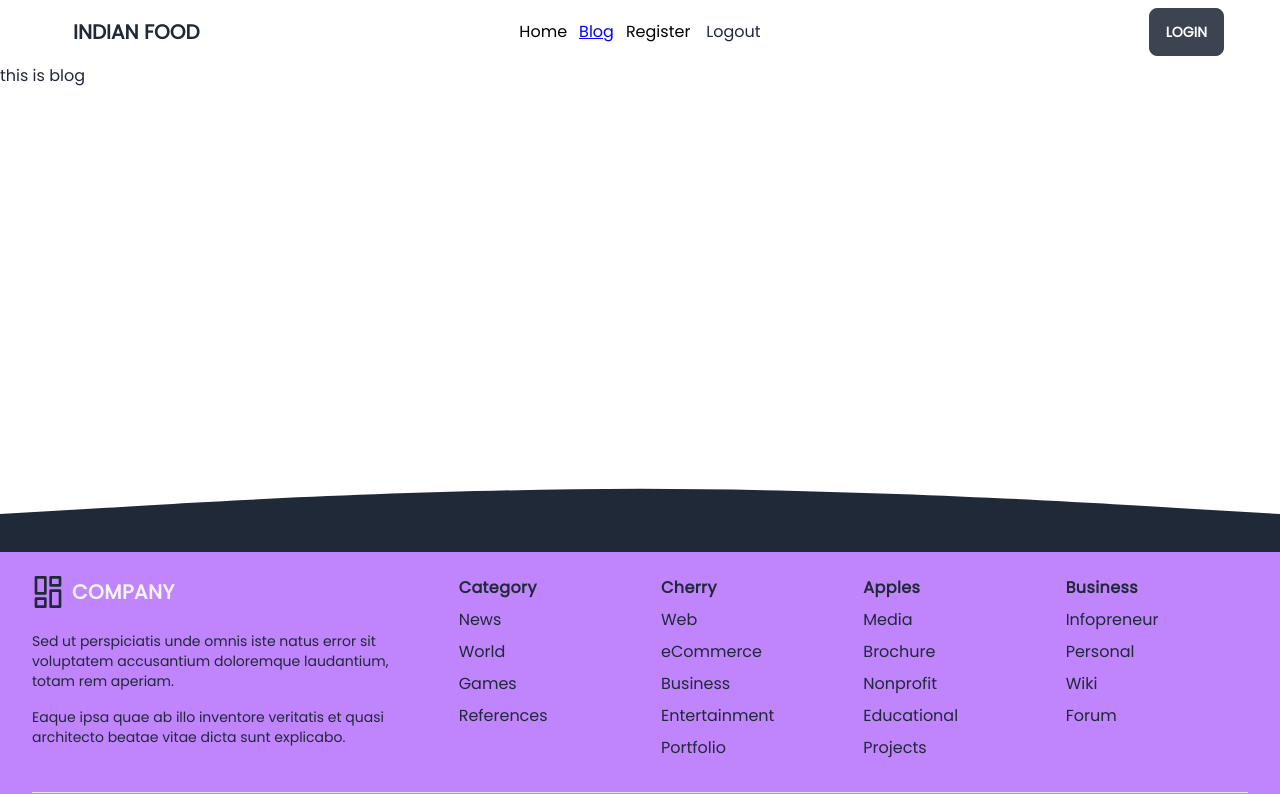
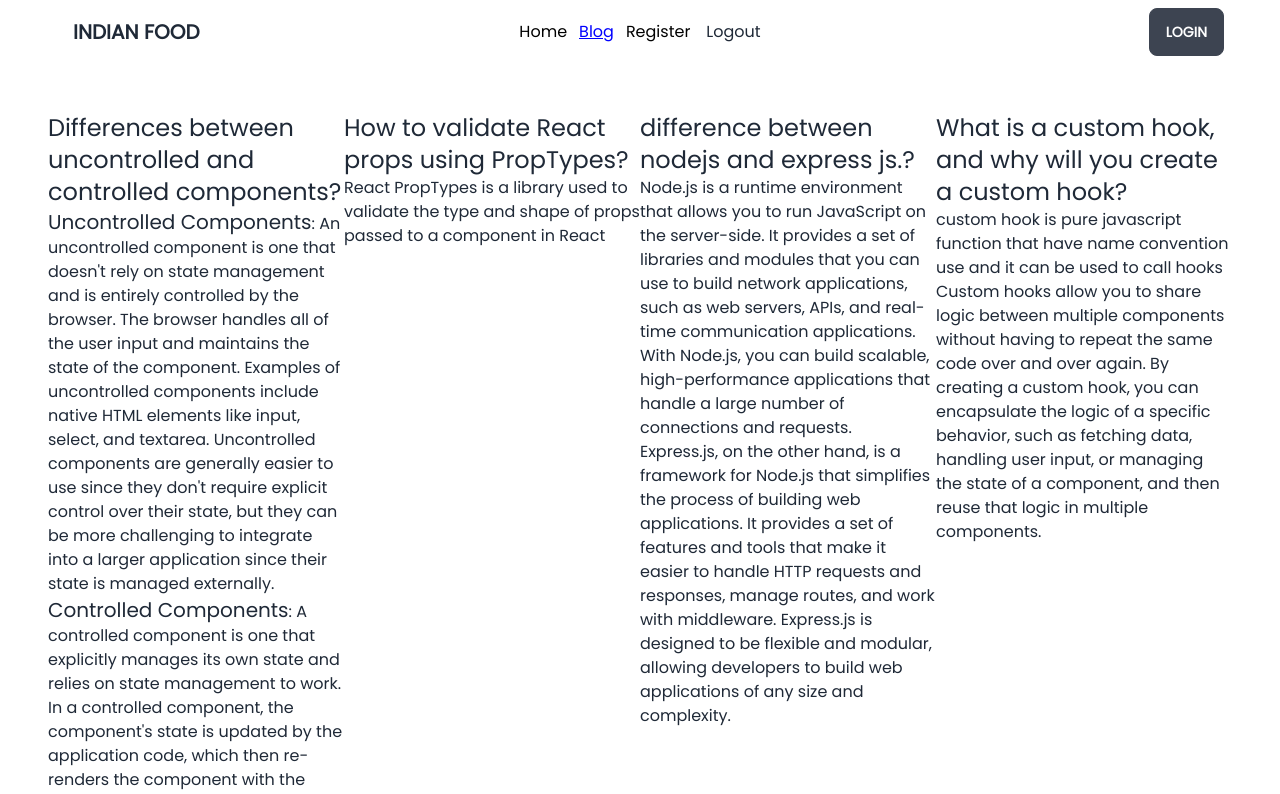
Before and after one commit to ajoy45/chef-receipe, a React (Vite) app: page /blog in a window 1280 px wide. Shown: the top 794 px of the page. Built offline with nearby package versions, Linux system fonts and the light colour scheme; no server answers.

Commit message:
react pdf added

```diff
--- a/package.json
+++ b/package.json
@@ -18,7 +18,9 @@
     "react": "^18.2.0",
     "react-dom": "^18.2.0",
     "react-icons": "^4.8.0",
+    "react-lazy-load": "^4.0.1",
     "react-router-dom": "^6.11.0",
+    "react-to-print": "^2.14.12",
     "react-toastify": "^9.1.2",
     "sort-by": "^1.2.0"
   },
--- a/src/Router/Router.jsx
+++ b/src/Router/Router.jsx
@@ -20,7 +20,7 @@ import RequireAuth from '../shared/RequireAuth';
         {
           path: "/",
           element: <Home></Home>,
-          loader:()=>fetch('http://localhost:3000/data')
+          loader:()=>fetch('https://assingement10-server-ajoy45.vercel.app/data')
         },
         {
           path: "blog",
@@ -42,7 +42,7 @@ import RequireAuth from '../shared/RequireAuth';
           element: <RequireAuth>
             <Recipe></Recipe>
           </RequireAuth>,
-          loader:({params})=>fetch(`http://localhost:3000/data/${params.id}`)
+          loader:({params})=>fetch(`https://assingement10-server-ajoy45.vercel.app/data/${params.id}`)
         }
       ]
 
--- a/src/pages/Blog.jsx
+++ b/src/pages/Blog.jsx
@@ -1,10 +1,36 @@
-import React from 'react';
-
+import React, { useRef } from 'react';
+import ReactToPrint from 'react-to-print';
 const Blog = () => {
+    const ref=useRef()
     return (
-        <div>
-            <h1>this is blog</h1>
+        <>
+        <div ref={ref}  className='grid grid-cols-1 md:grid-cols-4 px-12 mt-12'>
+            <div >
+                <h1 className='text-2xl'>Differences between uncontrolled and controlled components?</h1>
+                <p  > <span className='text-slate-950-500 text-xl'>Uncontrolled Components</span>:
+                    An uncontrolled component is one that doesn't rely on state management and is entirely controlled by the browser. The browser handles all of the user input and maintains the state of the component. Examples of uncontrolled components include native HTML elements like input, select, and textarea. Uncontrolled components are generally easier to use since they don't require explicit control over their state, but they can be more challenging to integrate into a larger application since their state is managed externally.</p>
+                <p> <span className='text-slate-950-500 text-xl'>Controlled Components</span>:
+                A controlled component is one that explicitly manages its own state and relies on state management to work. In a controlled component, the component's state is updated by the application code, which then re-renders the component with the updated state. Examples of controlled components include custom React components that manage their own state using props and state, and third-party components that provide their own state management APIs. Controlled components are generally more flexible and powerful than uncontrolled components, but they require more code to set up and maintain.</p>
+            </div>
+            <div>
+                <h1 className='text-2xl'>How to validate React props using PropTypes?</h1>
+                <p>React PropTypes is a library used to validate the type and shape of props passed to a component in React</p>
+            </div>
+            <div>
+                <h1 className='text-2xl'>difference between nodejs and express js.?</h1>
+                <p>Node.js is a runtime environment that allows you to run JavaScript on the server-side. It provides a set of libraries and modules that you can use to build network applications, such as web servers, APIs, and real-time communication applications. With Node.js, you can build scalable, high-performance applications that handle a large number of connections and requests.</p>
+                <p>Express.js, on the other hand, is a framework for Node.js that simplifies the process of building web applications. It provides a set of features and tools that make it easier to handle HTTP requests and responses, manage routes, and work with middleware. Express.js is designed to be flexible and modular, allowing developers to build web applications of any size and complexity.</p>
+            </div>
+            <div>
+                <h1 className='text-2xl'>What is a custom hook, and why will you create a custom hook?</h1>
+                <p>custom hook is pure javascript function that have name convention use and it can be used to call hooks</p>
+                <p>Custom hooks allow you to share logic between multiple components without having to repeat the same code over and over again. By creating a custom hook, you can encapsulate the logic of a specific behavior, such as fetching data, handling user input, or managing the state of a component, and then reuse that logic in multiple components.</p>
+            </div>
         </div>
+        <div className='text-center'>
+           <ReactToPrint trigger={()=><button className='bg-green-500 px-3 py-2'>Download Pdf</button>}   content={() => ref.current}/>
+        </div>
+        </>
     );
 };
 
--- a/src/pages/Recipe.jsx
+++ b/src/pages/Recipe.jsx
@@ -1,7 +1,7 @@
 import React from 'react';
 import { useLoaderData } from 'react-router-dom';
 import SingleRecipe from './SingleRecipe';
-
+import LazyLoad from 'react-lazy-load';
 const Recipe = () => {
     const recipe = useLoaderData();
     const { chef_picture, chef_name, description, likes, years_of_experience, number_of_recipes } = recipe
@@ -11,11 +11,14 @@ const Recipe = () => {
                 <div className="px-4 py-16 mx-auto sm:max-w-xl md:max-w-full lg:max-w-screen-xl md:px-24 lg:px-8 lg:py-20">
                     <div className="flex flex-col max-w-screen-lg overflow-hidden bg-white border rounded shadow-sm lg:flex-row sm:mx-auto">
                         <div className="relative lg:w-1/2">
+                            <LazyLoad height={762} width={400} threshold={0.95}>
                             <img
                                 src={chef_picture}
                                 alt=""
                                 className="object-cover w-full lg:absolute h-80 lg:h-full"
                             />
+                            </LazyLoad>
+
                             <svg
                                 className="absolute top-0 right-0 hidden h-full text-white lg:inline-block"
                                 viewBox="0 0 20 104"
```
Also changed, not shown: 1 other file (tests, documents, lock files or other folders).
